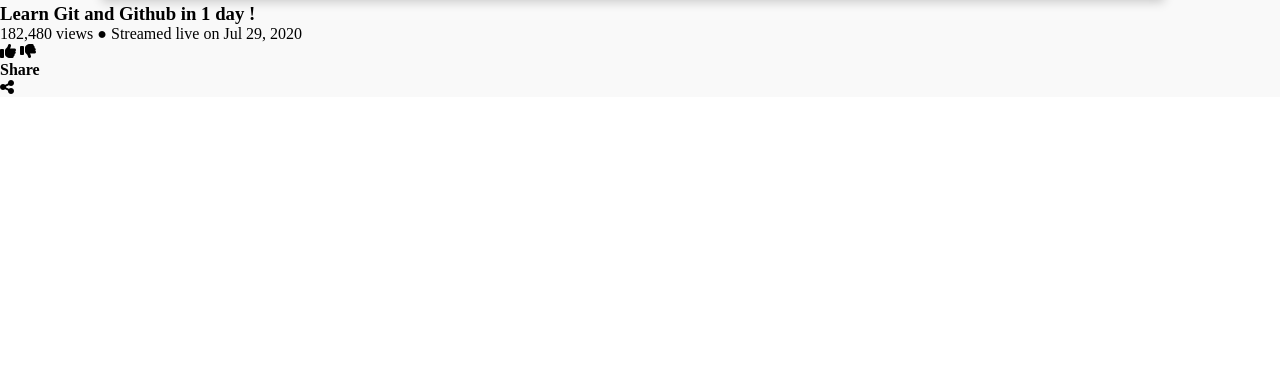
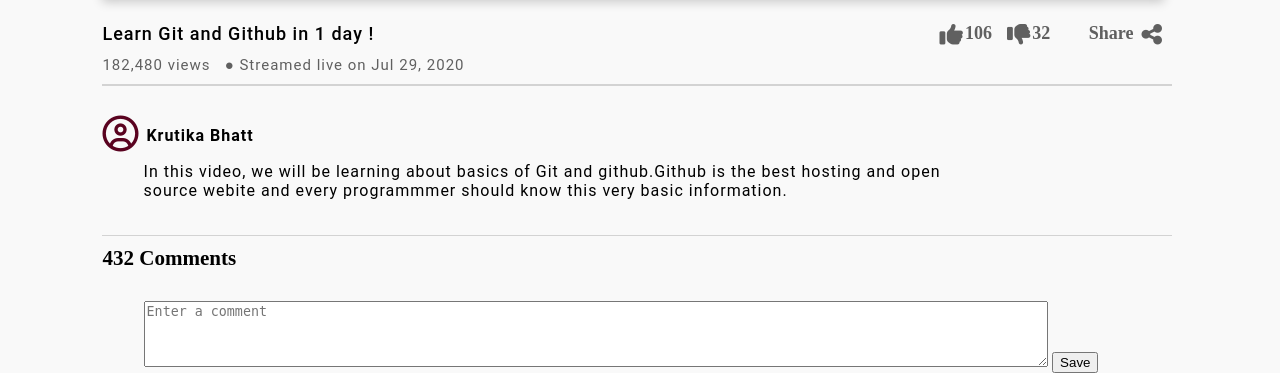
Before and after one commit to CSI-KJSCE/Video-Sharing-21-22-WorkShop1, a Django app: page /videoView/ in a window 1280 px wide. Shown: the part 689-1062 px from the top of the page. Before the commit the page ends 783 px from the top, so only its background shows below. Run offline with Django 3.2, Linux system fonts and the light colour scheme; some libraries are stand-ins or nearby versions.

Commit message:
Created basic UI of video section

```diff
--- a/VideoSharing/urls.py
+++ b/VideoSharing/urls.py
@@ -27,5 +27,6 @@
     path('accounts/', include('allauth.urls')),
     path('',HomePageView.as_view(),name='home'),
     path('homepage/',views.homepage,name='homepage'),
-    path('videoView/',views.video,name="ViewVideo")
+    path('videoView/',views.video,name="ViewVideo"),
+
 ]
--- a/static/css/video.css
+++ b/static/css/video.css
@@ -9,3 +9,93 @@
     box-shadow: 0 3px 10px rgb(0 0 0 / 0.2);
 
 }
+
+.Video_section{
+    margin-top :20px;
+    font-size :18px;
+    margin-left: 8%;
+
+}
+
+.Video_section > p{
+    font-family: Roboto,Arial,sans-serif;
+    margin-top: 10px;
+    font-size: 15px;
+    font-weight:400  !important;
+    color :#606060;
+    letter-spacing:1px;
+
+}
+
+.First_line >h4 {
+    font-weight: 500 !important;
+    letter-spacing: 1px;
+    font-family: Roboto,Arial,sans-serif;
+
+}
+.First_line{
+    display : flex;
+
+}
+
+.LikeUnlike{
+    display : flex;
+    margin-left:48%;
+    margin-right:2%;
+    color :#606060;
+
+}
+.Share_feature{
+    display:flex;
+    color :#606060;
+}
+.Share_feature h4{
+    margin-right: 8px;
+    font-size: 1em;
+}
+#IconResize{
+    font-size: 1.3em;
+}
+
+.LikeCount{
+    margin-left: 2px;
+    margin-right:15px
+}
+.ProfileSection{
+    margin-top:30px;
+}
+.ProfileAccount{
+    display : flex;
+}
+
+.ProfileAccount >i{
+    font-size:2em;
+    color :rgb(90, 3, 32);
+    margin-right: 8px;
+}
+
+.ProfileAccount >h4{
+    margin-top: 10px;
+    font-weight:bolder;
+    font-size:16px;
+    letter-spacing: 1px;
+    font-family: Roboto,Arial,sans-serif;
+}
+
+.ProfileSection p{
+    margin-top:10px;
+    margin-bottom: 35px;
+    letter-spacing: 1px;
+    font-size: 16px;
+    font-family: Roboto,Arial,sans-serif;
+    width :800px;
+    margin-left: 3.5%;
+    align-items: center;
+    text-align:left;
+}
+
+.MyComment{
+    display:block;
+    margin-left: 3.5%;
+    margin-top: 30px;
+}
--- a/templates/videoView.html
+++ b/templates/videoView.html
@@ -38,15 +38,45 @@
                 <source src="{% static 'videos/demonstartion.mp4' %}" type="video/mp4">
             </video>
 
-            <h3>Learn Git and Github in 1 day !</h2>
-            <p>182,480 views  ● Streamed live on Jul 29, 2020</p>
-            <i class="fa fa-thumbs-up" aria-hidden="true"></i>
-            <i class="fa fa-thumbs-down" aria-hidden="true"></i>
+            <div class="Video_section">
+                <div class="First_line">
+                    <h4>Learn Git and Github in 1 day !</h4>
+                    <div class="LikeUnlike">
+                        <i class="fa fa-thumbs-up" aria-hidden="true" id="IconResize"></i>
+                        <h4 class="LikeCount">106</h4>
+                        <i class="fa fa-thumbs-down" aria-hidden="true" id="IconResize"></i>
+                        <h4  class="LikeCount">32</h4>
+                    </div>
 
-            <div>
-                <h4>Share</h4>
-                <i class="fa fa-share-alt" aria-hidden="true"></i>
+                    <div class="Share_feature">
+                        <h4>Share</h4>
+                        <i class="fa fa-share-alt" aria-hidden="true" id="IconResize"></i>
+                    </div>
+                </div>
+
+                <p>182,480 views  &nbsp; ● Streamed live on Jul 29, 2020</p>
+                <div class="Next_ROW" style="height: 1.5px;width:1070px;"></div>
+
+                <div class="ProfileSection">
+                    <div class="ProfileAccount">
+                        <i class="fa fa-user-circle-o" aria-hidden="true"></i>
+                        <h4>Krutika Bhatt</h4>
+                    </div>
+                    <p>In this video, we will be learning about basics of Git and github.Github is the best hosting and open source webite and every programmmer should know this very basic information.</p>
+                </div>
+                <div class="Next_ROW" style="height: 1.5px;width:1070px;"></div>
+
+                <div class="Comments">
+                    <h3> 432 Comments</h3>
+                    <div class="MyComment">
+                        <textarea rows="4" cols="110" placeholder="Enter a comment"></textarea>
+                        <button>Save</button>
+                    </div>
+
+                </div>
             </div>
+
+
         </div>
     </div>
 </body>
```
